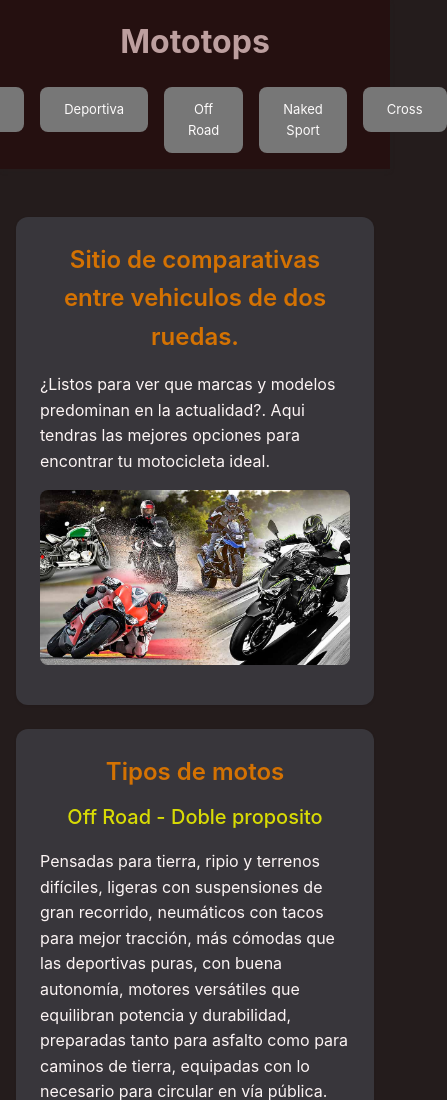
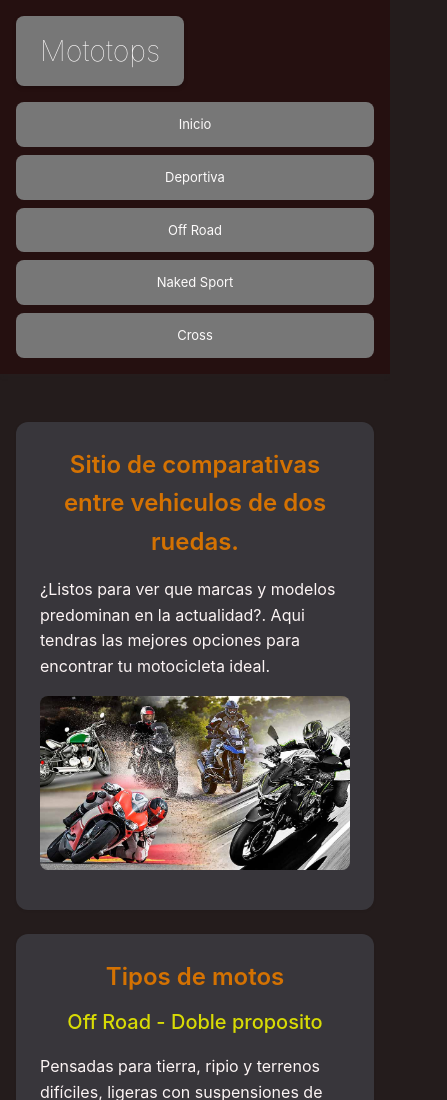
Before and after one commit to hberrino/proyecto-web-tudai, a plain HTML site: page index.html in a window 390 px wide. Shown: the top 1100 px of the page, 447 px wide, since content can reach past the window. Drawn offline with Linux system fonts and the light colour scheme.

Commit message:
responsiv header

```diff
--- a/css/style.css
+++ b/css/style.css
@@ -16,22 +16,26 @@ header {
 }
 
 header > div {
+  display: grid;
+  grid-template-columns: 1fr auto; /* titulo ocupa espacio flexible, nav lo que necesite */
+  align-items: center;
+  gap: 1rem;
   max-width: 1200px;
   margin: 0 auto;
-  display: flex;
-  flex-direction: column;
-  justify-content: space-between;
-  align-items:center
+  padding: 0 1rem;
 }
-
 h1 {
-  color: #bd9f9f;
-  font-size: 2rem;
-  font-weight: bold;
+  color: #fdfbfb;
+  font-size: 1.8rem;
+  font-weight: lighter;
   margin: 0;
-  margin-bottom: 20px;
+  background-color: #777777;
+  border-radius: 0.5rem;
+  padding: 0.75rem 1.5rem;
+  text-align: center;
+  box-shadow: 0 2px 4px rgba(0, 0, 0, 0.2);
+  max-width: fit-content;
 }
-
 nav {
   flex-direction: column;
   width: 100%;
@@ -73,7 +77,17 @@ nav a:hover, nav a:focus {
   transform: translateY(-2px);
   box-shadow: 0 4px 8px rgba(0, 0, 0, 0.2);
 }
+@media (max-width: 600px) {
+  header > div {
+    grid-template-columns: 1fr; /* solo una columna */
+    text-align: center;
+  }
 
+  nav ul {
+    flex-direction: column; /* el menú se apila */
+    gap: 0.5rem;
+  }
+}
 main {
   padding: 1rem;
   max-width: 1200px;
```
